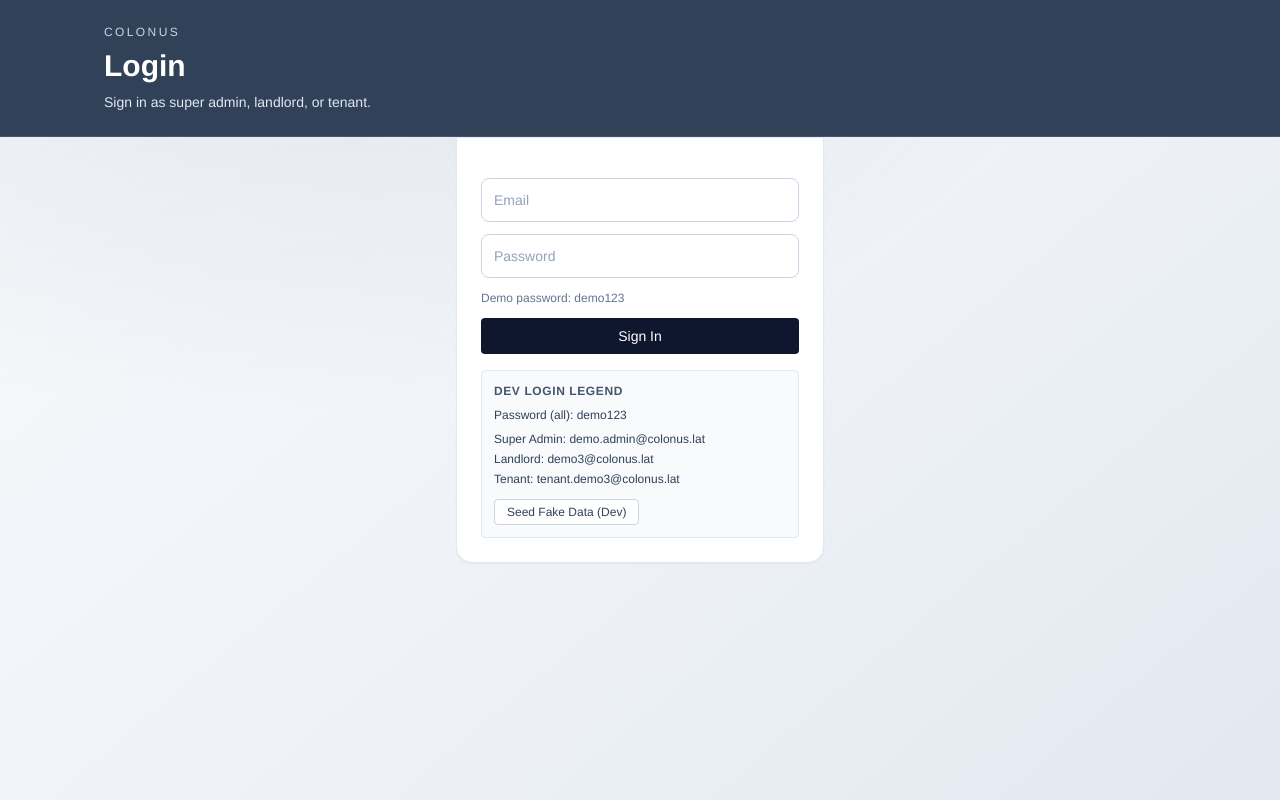
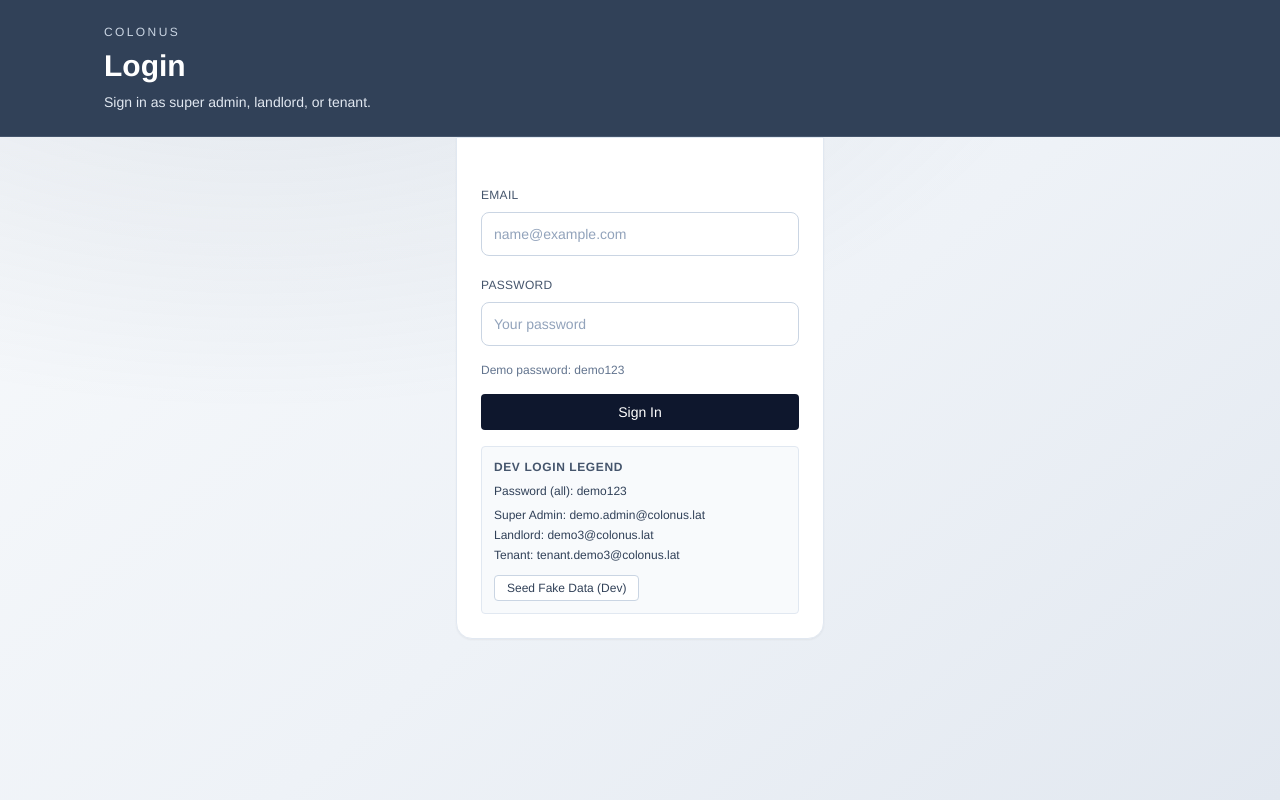
Before and after one commit to cyberpolin/colonus-lat-web, a Next.js app in the folder apps/web/: page /login in a window 1280 px wide. Built offline with nearby package versions, Linux system fonts and the light colour scheme; no server answers.

Commit message:
urls changes

```diff
--- a/apps/web/app/login/page.tsx
+++ b/apps/web/app/login/page.tsx
@@ -26,7 +26,7 @@ export default function LoginPage() {
     >
       <section id="login-main-card" className="rounded-2xl rounded-t-none border border-slate-200 bg-white p-6 shadow-sm">
         <form
-          className="mt-4 space-y-3"
+          className="mt-5 space-y-4"
           onSubmit={async (event) => {
             event.preventDefault();
             if (isDevMode && isSeedingDevData) {
@@ -56,28 +56,40 @@ export default function LoginPage() {
             }
           }}
         >
+          <div className="space-y-1.5">
+            <label htmlFor="login-email" className="text-xs font-medium uppercase tracking-wide text-slate-600">
+              Email
+            </label>
             <Input
+              id="login-email"
               type="email"
               value={email}
               onChange={(event) => setEmail(event.target.value)}
-            placeholder="Email"
+              placeholder="name@example.com"
               disabled={(isDevMode && isSeedingDevData) || isSigningIn}
               className="w-full rounded border border-slate-300 p-2"
             />
+          </div>
+          <div className="space-y-1.5">
+            <label htmlFor="login-password" className="text-xs font-medium uppercase tracking-wide text-slate-600">
+              Password
+            </label>
             <Input
+              id="login-password"
               type="password"
               value={password}
               onChange={(event) => setPassword(event.target.value)}
-            placeholder="Password"
+              placeholder="Your password"
               disabled={(isDevMode && isSeedingDevData) || isSigningIn}
               className="w-full rounded border border-slate-300 p-2"
             />
+          </div>
           {error && <p className="text-xs text-slate-700">{error}</p>}
-          <p className="text-xs text-slate-500">Demo password: demo123</p>
+          {isDevMode && <p className="text-xs text-slate-500">Demo password: demo123</p>}
           <button
             type="submit"
             disabled={(isDevMode && isSeedingDevData) || isSigningIn}
-            className="w-full rounded bg-slate-900 px-4 py-2 text-sm text-white disabled:opacity-60"
+            className="mt-1 w-full rounded bg-slate-900 px-4 py-2 text-sm text-white disabled:opacity-60"
           >
             {isSigningIn ? "Signing In..." : "Sign In"}
           </button>
```
Lines whose indentation alone changed are shown as unchanged.
